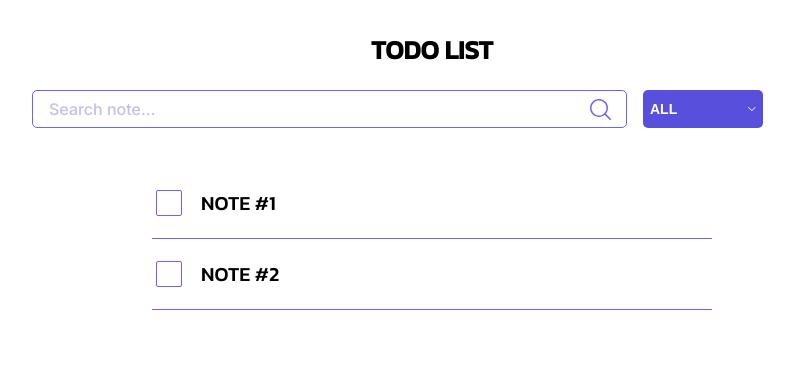
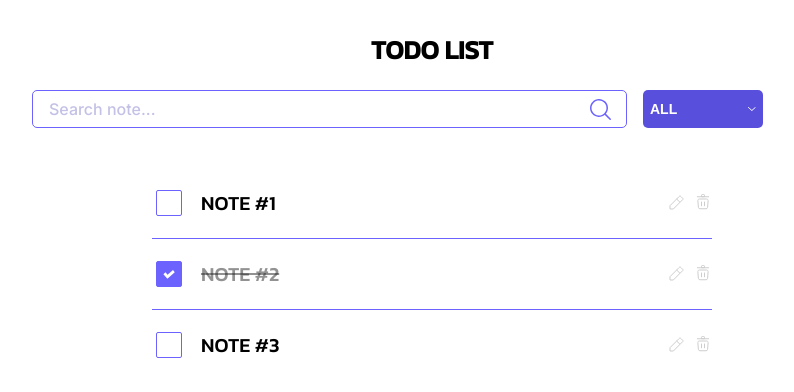
Before and after one commit to greatestOnFire/vn-playground, a Vue app: page / in a window 1280 px wide. Shown: the top 392 px of the page, without its empty margins (208-1002 px from the left). Built offline with nearby package versions, Linux system fonts and the light colour scheme.

Commit message:
STAGE-1:feat add todo remove method [src/App.vue] and emit event [src/components/todos & TodoItem]

```diff
--- a/src/App.vue
+++ b/src/App.vue
@@ -11,7 +11,10 @@
                 />
             </div>
         </section>
-        <todos-list :todos="filteredAndSearchedTodos" />
+        <todos-list
+            @remove-todo="removeItem"
+            :todos="filteredAndSearchedTodos"
+        />
     </main>
 </template>
 
@@ -35,12 +38,23 @@ export default {
                     completed: false,
                 },
                 {
-                    id: 1,
+                    id: 2,
                     title: 'Note #2',
+                    completed: true,
+                },
+                {
+                    id: 3,
+                    title: 'Note #3',
                     completed: false,
                 },
             ],
         }
+    },
+
+    methods: {
+        removeItem(id) {
+            this.todos = this.todos.filter((todo) => todo.id !== id)
+        },
     },
 
     computed: {
--- /dev/null
+++ b/src/assets/UI/Icons/EditIcon.vue
@@ -0,0 +1,20 @@
+<template>
+    <svg
+        width="18.000000"
+        height="18.000000"
+        viewBox="0 0 18 18"
+        fill="none"
+        xmlns="http://www.w3.org/2000/svg"
+        xmlns:xlink="http://www.w3.org/1999/xlink"
+    >
+        <defs />
+        <path
+            id="Vector"
+            d="M2 12.66L2 16L5.33 16L12 9.32L14.4 6.93L14.4 6.93C14.73 6.6 14.89 6.43 14.95 6.24C15.01 6.08 15.01 5.9 14.95 5.73C14.89 5.54 14.73 5.37 14.4 5.04L12.95 3.59C12.62 3.26 12.45 3.1 12.26 3.04C12.09 2.98 11.91 2.98 11.75 3.04C11.56 3.1 11.39 3.26 11.06 3.59L11.06 3.59L8.67 5.99L2 12.66ZM8.67 5.99L12 9.32"
+            stroke="#CDCDCD"
+            stroke-opacity="1.000000"
+            stroke-width="1.000000"
+            stroke-linejoin="round"
+        />
+    </svg>
+</template>
--- /dev/null
+++ b/src/assets/UI/Icons/TrashIcon.vue
@@ -0,0 +1,73 @@
+<template>
+    <svg
+        width="18.000000"
+        height="18.000000"
+        viewBox="0 0 18 18"
+        fill="none"
+        xmlns="http://www.w3.org/2000/svg"
+        xmlns:xlink="http://www.w3.org/1999/xlink"
+    >
+        <defs>
+            <clipPath id="clip18_285">
+                <rect
+                    id="trash-svgrepo-com 1"
+                    rx="0.000000"
+                    width="17.000000"
+                    height="17.000000"
+                    transform="translate(0.500000 0.500000)"
+                    fill="white"
+                    fill-opacity="0"
+                />
+            </clipPath>
+        </defs>
+        <rect
+            id="trash-svgrepo-com 1"
+            rx="0.000000"
+            width="17.000000"
+            height="17.000000"
+            transform="translate(0.500000 0.500000)"
+            fill="#FFFFFF"
+            fill-opacity="0"
+        />
+        <g clip-path="url(#clip18_285)">
+            <path
+                id="Vector"
+                d="M5.36 6L12.63 6C13.5 6 14.19 6.74 14.12 7.61L13.6 14.36C13.54 15.14 12.89 15.75 12.11 15.75L5.88 15.75C5.1 15.75 4.45 15.14 4.39 14.36L3.87 7.61C3.8 6.74 4.49 6 5.36 6Z"
+                stroke="#CDCDCD"
+                stroke-opacity="1.000000"
+                stroke-width="1.000000"
+            />
+            <path
+                id="Vector"
+                d="M14.62 3.75L3.37 3.75"
+                stroke="#CDCDCD"
+                stroke-opacity="1.000000"
+                stroke-width="1.000000"
+                stroke-linecap="round"
+            />
+            <path
+                id="Vector"
+                d="M8.25 1.5L9.75 1.5C10.16 1.5 10.5 1.83 10.5 2.25L10.5 3.75L7.5 3.75L7.5 2.25C7.5 1.83 7.83 1.5 8.25 1.5Z"
+                stroke="#CDCDCD"
+                stroke-opacity="1.000000"
+                stroke-width="1.000000"
+            />
+            <path
+                id="Vector"
+                d="M10.5 9L10.5 12.75"
+                stroke="#CDCDCD"
+                stroke-opacity="1.000000"
+                stroke-width="1.000000"
+                stroke-linecap="round"
+            />
+            <path
+                id="Vector"
+                d="M7.5 9L7.5 12.75"
+                stroke="#CDCDCD"
+                stroke-opacity="1.000000"
+                stroke-width="1.000000"
+                stroke-linecap="round"
+            />
+        </g>
+    </svg>
+</template>
--- /dev/null
+++ b/src/components/UI/ModButton.vue
@@ -0,0 +1,5 @@
+<template>
+    <button>
+        <slot></slot>
+    </button>
+</template>
--- /dev/null
+++ b/src/components/UI/UIButton.vue
@@ -0,0 +1,5 @@
+<template>
+    <button class="ui-btn">
+        <slot></slot>
+    </button>
+</template>
--- a/src/components/todos/TodoItem.vue
+++ b/src/components/todos/TodoItem.vue
@@ -2,17 +2,32 @@
     <article class="todos__item">
         <input type="checkbox" v-model="todo.completed" />
         <p>{{ todo.title }}</p>
+        <div class="item__btn-group">
+            <mod-button class="item__btn">
+                <edit-icon />
+            </mod-button>
+            <mod-button class="item__btn" @click="$emit('remove', todo.id)">
+                <trash-icon />
+            </mod-button>
+        </div>
     </article>
 </template>
 
 <script>
+import ModButton from '@components/UI/ModButton.vue'
+import EditIcon from '@assets/UI/Icons/EditIcon.vue'
+import TrashIcon from '@assets/UI/Icons/TrashIcon.vue'
+
 export default {
+    components: { TrashIcon, EditIcon, ModButton },
     props: {
         todo: {
             type: Object,
             required: true,
         },
     },
+
+    emits: ['remove'],
 }
 </script>
 
@@ -22,9 +37,13 @@ export default {
     font-weight: 500;
     display: grid;
     align-items: center;
-    grid-template-columns: auto 1fr;
+    grid-template-columns: auto 4fr 1fr;
     gap: 16px;
     border-bottom: 1px solid #6c63ff;
+
+    &:last-of-type {
+        border-bottom: none;
+    }
 
     input {
         display: grid;
@@ -65,5 +84,18 @@ export default {
             }
         }
     }
+
+    .item__btn-group {
+        display: grid;
+        grid-template-columns: repeat(2, max-content);
+        gap: 8px;
+        justify-content: flex-end;
+
+        .item__btn {
+            background-color: transparent;
+            border: none;
+            padding: 0;
+        }
+    }
 }
 </style>
--- a/src/components/todos/index.vue
+++ b/src/components/todos/index.vue
@@ -5,6 +5,7 @@
                 v-for="todoItem of todos"
                 :todo="todoItem"
                 :key="todoItem.id"
+                @remove="removeTodo"
             />
         </template>
         <template v-else>
@@ -27,6 +28,14 @@ export default {
             type: Array,
             required: true,
             default: () => [],
+        },
+    },
+
+    emits: ['removeTodo'],
+
+    methods: {
+        removeTodo(todo) {
+            this.$emit('removeTodo', todo)
         },
     },
 }
```
